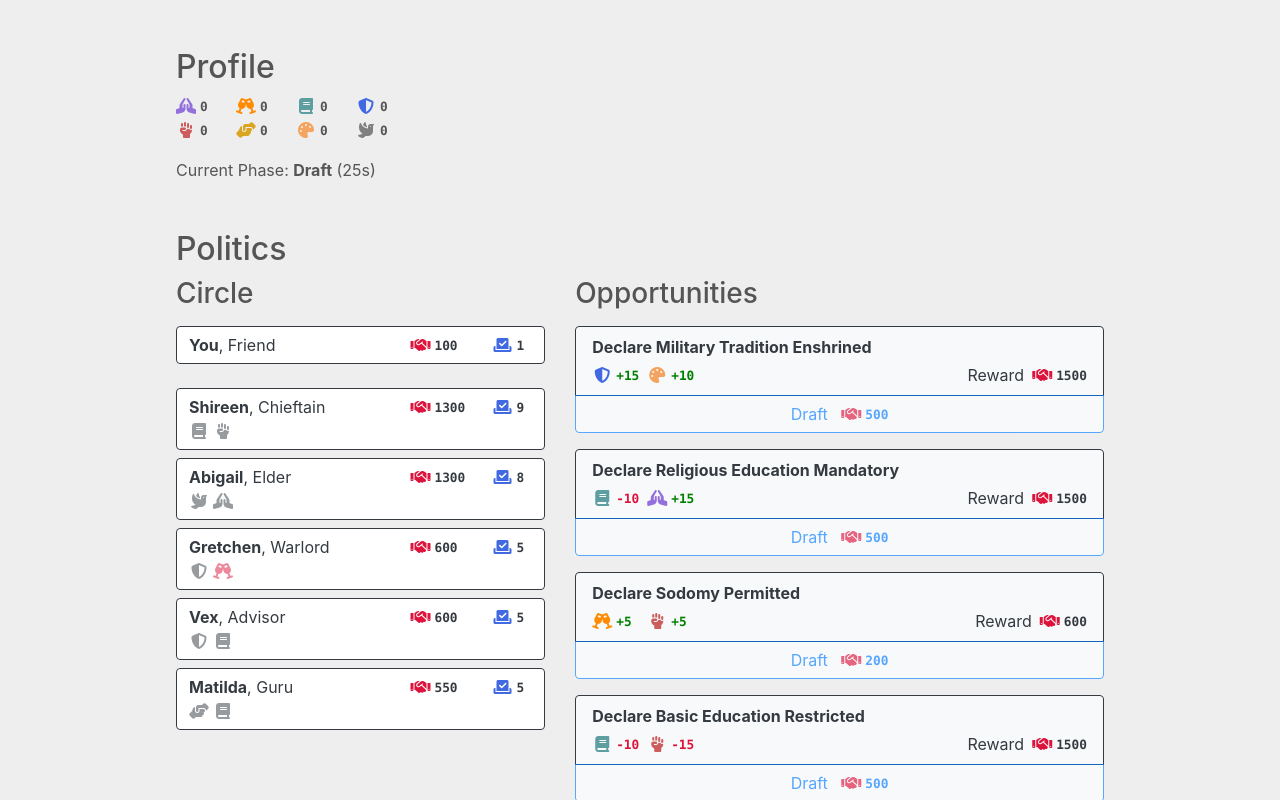
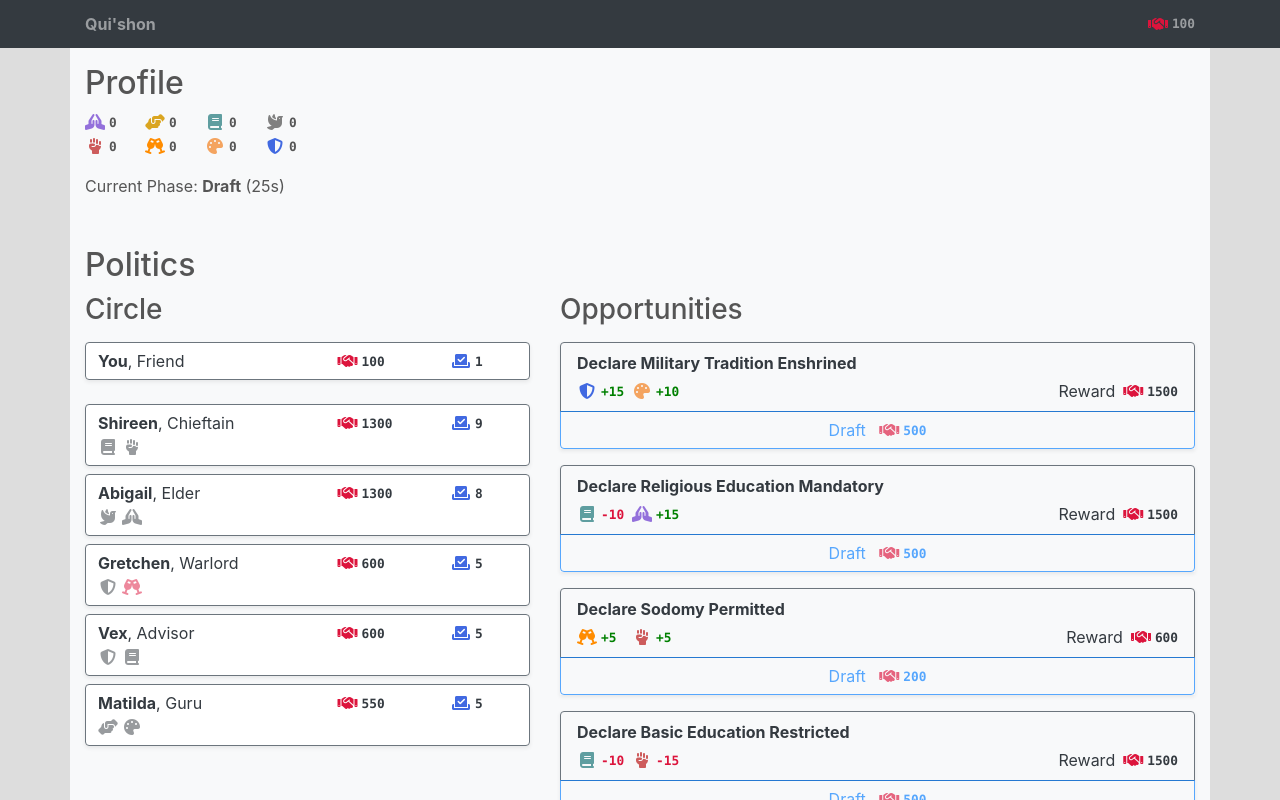
Before and after one commit to lilytastic/politics-sim, a React (Create React App) app: page /game in a window 1280 px wide. Shown: the top 800 px of the page. Built offline with nearby package versions, Linux system fonts and the light colour scheme.

Commit message:
making it look less shitty

```diff
--- a/src/components/ActorInfo.tsx
+++ b/src/components/ActorInfo.tsx
@@ -2,21 +2,21 @@ import React from 'react';
 import { StatIcon } from './StatIcon';
 import { ConnectedProps, connect } from 'react-redux';
 import { State } from '../store/reducers';
-import { ActorWithState, ActorWithStateAndOffices, returnActorWithStateAndOffices } from '../models/actor.model';
+import { ActorWithStateAndOffices, returnActorWithStateAndOffices } from '../models/actor.model';
 import { getAssociatedVoteColor } from '../helpers/politics.helpers';
 import { getById } from '../helpers/entity.helpers';
 
-export const ActorInfo = ({ actor, availableMotions, motionVotes, player, actors, phase, inspectedMotion}: Props) => {
+export const ActorInfo = ({ actor, motionVotes, actors, phase, inspectedMotion}: Props) => {
   return (
     <div>
       <div className="row">
         <div className="col">
-          <b>{actor.id === player.id ? 'You' : actor.name}</b>
+          <b>{actor.id === 'player' ? 'You' : actor.name}</b>
           {actor.offices.length > 0 && (', ' + ((actor.gender === 'm' ? actor.offices[0].name.masculine : actor.offices[0].name.feminine) || actor.offices[0].name.basic))}
         </div>
-        <div className="col row mr-0 justify-content-end">
-          <div className="col-6"><StatIcon stat='capital' value={actor.state.capital}></StatIcon></div>
-          <div className="col-4"><StatIcon stat='votes' value={actor.voteWeight}></StatIcon></div>
+        <div className="col row m-0 justify-content-end">
+          <div className="col col-7"><StatIcon stat='capital' value={actor.state.capital}></StatIcon></div>
+          <div className="col col-5 pr-0"><StatIcon stat='votes' value={actor.voteWeight}></StatIcon></div>
         </div>
       </div>
       {
@@ -28,7 +28,7 @@ export const ActorInfo = ({ actor, availableMotions, motionVotes, player, actors
         ))}
       </div>
       }
-      {phase?.id !== 'table' && !!availableMotions.find(motion => motion.id === inspectedMotion) ? (
+      {phase?.id !== 'table' && inspectedMotion !== '' ? (
         <div>
           <div>
             {!!motionVotes[inspectedMotion]?.[actor.id] ? (
@@ -51,22 +51,12 @@ export const ActorInfo = ({ actor, availableMotions, motionVotes, player, actors
 }
 
 const mapStateToProps = (state: State) => {
-  const settlement = state.settlements.map(x => ({...x, state: state.saveData.settlementState[x.id]}))[0];
-
-  const actors = state.actors
-    .map(x => ({...returnActorWithStateAndOffices(x, state.saveData.actorState[x.id], settlement)}))
-    .sort((a, b) => Math.max(...a.offices.map(x => x.softCapitalCap)) > Math.max(...b.offices.map(x => x.softCapitalCap)) ? -1 : 1);
-
   return {
-    actors: actors,
-    settlement: settlement,
+    actors: state.actors,
     phase: state.phases[state.saveData.currentPhase || 0],
-    player: actors.find((x: any) => x.id === 'player') || actors[0],
-    motionsTabled: state.saveData.motionsTabled,
     motionVotes: state.saveData.motionVotes,
     currentVoteOffers: state.saveData.currentVoteOffers,
-    inspectedMotion: state.saveData.inspectedMotion,
-    availableMotions: state.saveData.availableMotions
+    inspectedMotion: state.saveData.inspectedMotion
   }
 };
 
--- a/src/components/MotionInfo.tsx
+++ b/src/components/MotionInfo.tsx
@@ -8,7 +8,7 @@ export const MotionInfo = ({ motion, tabledBy, children }: any) => {return (
         {motion.name}
       </div>
       <div>
-        {tabledBy ? (<span>Drafted by <b>{tabledBy?.name}</b></span>) : ''}
+        {tabledBy ? (<span>Drafted by <b>{tabledBy?.id === 'player' ? 'You' : tabledBy?.name}</b></span>) : ''}
       </div>
     </div>
     <div className="d-flex justify-content-between">
--- a/src/containers/Game.tsx
+++ b/src/containers/Game.tsx
@@ -14,6 +14,7 @@ import { Vote } from '../models/vote.model';
 import CurrentPhase from './CurrentPhase';
 import { calculateActorCapitalWithAllowance } from '../helpers/actor.helpers';
 import SettlementView from './SettlementView';
+import { StatIcon } from '../components/StatIcon';
 
 // Current Phase: {this.props.phase.name} ({this.props.phase.countdown - currentPhaseCountdown}s) {currentPhaseCountdown}
 
@@ -164,11 +165,11 @@ class Game extends React.Component {
 
   actorsVote = () => {
     timer(5000).subscribe(() => {
-      this.npcsVote(10000);
-      timer(10000).subscribe(() => {
-        this.npcsMakeOffers(10000);
-        timer(10000).subscribe(() => {
-          this.npcsConsiderOffers(10000);
+      this.npcsVote(20000);
+      timer(20000).subscribe(() => {
+        this.npcsMakeOffers(30000);
+        timer(30000).subscribe(() => {
+          this.npcsConsiderOffers(30000);
         });
       });
     });
@@ -236,7 +237,26 @@ class Game extends React.Component {
   }
 
   render = () => (
-    <div className="p-5 content">
+    <div>
+      <nav className="navbar py-1 sticky-top navbar-dark bg-dark">
+        <div className="container">
+          <ul className="navbar-nav mr-auto">
+            <li className="nav-item">
+              <span className="navbar-text font-weight-bold">
+                Qui'shon
+              </span>
+            </li>
+          </ul>
+          <ul className="navbar-nav">
+            <li className="nav-item">
+              <span className="navbar-text">
+                <StatIcon stat="capital" value={this.props.player?.state.capital}></StatIcon>
+              </span>
+            </li>
+          </ul>
+        </div>
+      </nav>
+      <div className="py-3 container bg-light">
         <div>
           {false && this.props?.notifications.map((x, i) => (
             <div className={`alert alert-${x.type}`}>{x.text}</div>
@@ -244,6 +264,7 @@ class Game extends React.Component {
         </div>
         <div onClick={() => {this.props.dispatch(inspectMotion(''))}} className={"fade--full" + (!!this.props.availableMotions.find(x => x.id === this.props.inspectedMotion) ? ' active' : '')}></div>
         <SettlementView></SettlementView>
+      </div>
     </div>
   );
 }
--- a/src/containers/SettlementCircle.tsx
+++ b/src/containers/SettlementCircle.tsx
@@ -30,8 +30,8 @@ class SettlementCircle extends React.Component {
         .filter(x => x.id === this.props.player?.id || x.voteWeight > 0)
         .sort((a, b) => a.id === this.props.player.id ? -1 : 1)
         .map((x, i) => (
-        <div className={`${(i === 0 && x.id === this.props.player?.id) ? 'mb-4' : 'mb-2'} btn-group-vertical bg-white w-100 rounded actor__wrapper`} key={x.id}>
-          <button className="btn btn-outline-dark w-100 text-left">
+        <div className={`${(i === 0 && x.id === this.props.player?.id) ? 'mb-4' : 'mb-2'} btn-group-vertical shadow-sm bg-white w-100 rounded actor__wrapper`} key={x.id}>
+          <button className="btn btn-outline-dark border-secondary w-100 text-left">
             <ActorInfo actor={x}></ActorInfo>
           </button>
           {(this.props.phase?.id !== 'table' && x.id !== this.props.player.id && !!this.props.availableMotions.find(y => y.id === this.props.inspectedMotion)) ? (() => {
--- a/src/containers/SettlementMotions.tsx
+++ b/src/containers/SettlementMotions.tsx
@@ -82,8 +82,8 @@ class SettlementMotions extends React.Component {
           .filter(motion => (this.props.phase?.id === 'table' && !motion.onTable) || (this.props.phase?.id === 'vote' && !!motion.onTable))
           .map(motion => (
         <div key={motion.id}
-            className={`text-left btn-group-vertical motion__wrapper motion__wrapper--${this.props.phase?.id !== 'vote' ? 'neutral' : (this.getVotes(motion, 'yea', true) > this.getVotes(motion, 'nay', true)) ? 'yea' : 'nay'} btn-group-vertical mb-3 w-100 bg-light rounded` + (this.props.inspectedMotion === motion.id && ' motion__wrapper--active')}>
-          <button className={`w-100 btn btn-outline-dark text-left p-2 px-3`}
+            className={`text-left btn-group-vertical shadow-sm motion__wrapper motion__wrapper--${this.props.phase?.id !== 'vote' ? 'neutral' : (this.getVotes(motion, 'yea', true) > this.getVotes(motion, 'nay', true)) ? 'yea' : 'nay'} btn-group-vertical mb-3 w-100 bg-light rounded` + (this.props.inspectedMotion === motion.id && ' shadow-sm  motion__wrapper--active')}>
+          <button className={`w-100 btn btn-outline-dark border-secondary text-left p-2 px-3`}
               onClick={() => this.props.dispatch(inspectMotion(motion.id))}>
             <MotionInfo motion={motion}
                 mode={this.props.phase?.id}
--- a/src/containers/SettlementView.tsx
+++ b/src/containers/SettlementView.tsx
@@ -31,7 +31,7 @@ export const SettlementView = ({currentSettlement, policies, phase}: Props) => {
 
 const mapStateToProps = (state: State) => {
   const settlement = state.settlements.map(x => ({...x, state: state.saveData.settlementState[x.id]}))[0];
-  const profile: {[id: string]: number} = {purpose: 0, joy: 0, education: 0, vigilance: 0, dignity: 0, charity: 0, creativity: 0, openness: 0};
+  const profile: {[id: string]: number} = {purpose: 0, charity: 0, education: 0, openness: 0, dignity: 0, joy: 0, creativity: 0, vigilance: 0};
   Object.keys(settlement.state.policies).forEach(policyId => {
     const stance = settlement.state.policies[policyId];
     state.policies.find(x => x.id === policyId)?.stances[stance].effects.forEach(effect => {
--- a/src/content/policies.json
+++ b/src/content/policies.json
@@ -31,7 +31,7 @@
 		"stances": {
 			"subsidized": {
 				"label": "Subsidized",
-				"effects": [{"stat": "education", "amount": 10}]
+				"effects": [{"stat": "education", "amount": 10}, {"stat": "charity", "amount": 5}]
 			},
 			"restricted": {
 				"label": "Restricted",
@@ -80,7 +80,7 @@
 		"stances": {
 			"subsidized": {
 				"label": "Subsidized",
-				"effects": [{"stat": "dignity", "amount": 20}, {"stat": "education", "amount": 45}]
+				"effects": [{"stat": "charity", "amount": 20}, {"stat": "education", "amount": 45}]
 			},
 			"restricted": {
 				"label": "Restricted",
--- a/src/helpers/politics.helpers.ts
+++ b/src/helpers/politics.helpers.ts
@@ -65,7 +65,7 @@ export const getDesiredOffers = (actor: ActorWithStateAndOffices & {position: st
     0;
 
   // Actor cares enough to buy this many votes from other actors.
-  const votesToBuy = ((votesNeeded + 1) * 1.33) + 1 + Math.abs(actor.approval / 10);
+  const votesToBuy = (Math.max(0, votesNeeded + 1) * 1.33) + Math.ceil(Math.abs(actor.approval) / 10);
   const amountToSpend = actor.id === motion.tabledBy ? actor.state.capital : (actor.state.capital / 2); // TODO: Base off approval -- more passion, more $$$
   if (votesToBuy > 0) {
     console.log(`${actor.name} wants "${actor.position}" vote on ${motion.name}: Needs ${votesNeeded} votes, wants ${votesToBuy - votesNeeded} extra`, actorsToBuyFrom);
--- a/src/index.scss
+++ b/src/index.scss
@@ -5,6 +5,7 @@ body {
     sans-serif;
   -webkit-font-smoothing: antialiased;
   -moz-osx-font-smoothing: grayscale;
+  background-color: #dddddd !important;
 }
 
 code {
@@ -68,7 +69,7 @@ code {
   &.active {
     opacity: 0.35;
     transition: opacity .35s ease-in-out;
-    pointer-events: all;
+    // pointer-events: all;
     cursor: pointer;
     &:hover {
       opacity: 0.4;
@@ -91,7 +92,6 @@ ul {
 }
 
 .App-main {
-  background-color: #eeeeee;
   color: #555555;
 }
 
--- a/src/models/actor.model.ts
+++ b/src/models/actor.model.ts
@@ -159,7 +159,7 @@ export const actors: ActorWithState[] = [
           passion: 50
         },
         {
-          stat: 'education',
+          stat: 'creativity',
           attitude: 'raise',
           passion: 50
         }
```
Lines whose indentation alone changed are shown as unchanged.
